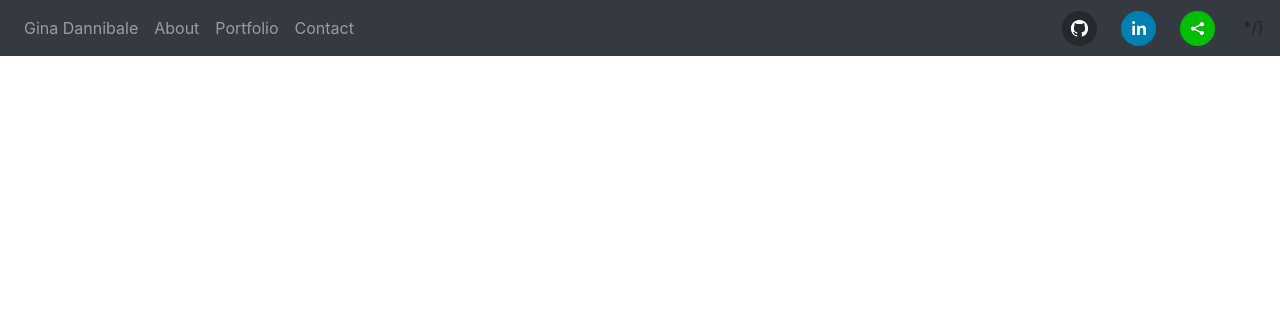
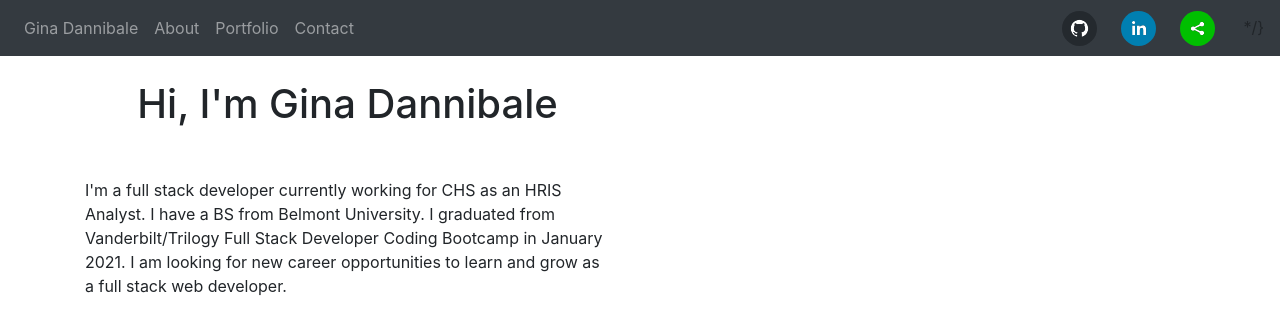
Before and after one commit to gdannibale/My-REACT-Portfolio, a React (Create React App) app: page / in a window 1280 px wide. Shown: the top 332 px of the page. Built offline with nearby package versions, Linux system fonts and the light colour scheme.

Commit message:
Final Working Product

```diff
--- a/src/App.css
+++ b/src/App.css
@@ -25,6 +25,9 @@
   --smallWidth: 85vw;
   --maxWidth: 40rem;
   --fullWidth: 1170px;
+}
+.Navbar {
+  background-color: darkblue;
 }
 
 .section {
@@ -92,6 +95,7 @@ h1 {
   transition: var(--mainTransition);
 
   border-radius: var(--mainBorderRadius);
+  background-color: #49497c;
 }
 
 .family-pic {
@@ -112,10 +116,17 @@ li {
 
 button {
   text-align: center;
-  color: #afafaf;
+  color: white;
   background-color: black;
 }
-
+.card-body {
+  background-color: #49497c(96, 136, 136);
+  color: black;
+}
+.card-header {
+  background-color: #49497c;
+  color: white;
+}
 /* .App {
   text-align: center;
 }
--- a/src/components/Navbar/Navbar.js
+++ b/src/components/Navbar/Navbar.js
@@ -11,7 +11,7 @@ import { SocialIcon } from "react-social-icons"
 
 export default function NavBar(props) {
     return(
-        <Navbar fixed="top" bg="dark" variant="dark" expand="md">
+        <Navbar fixed="top" bg="dark" variant="dark" expand="md" bg-color="darkgrey">
             {/* <Navbar.Brand href="#home">Gina Dannibale</Navbar.Brand> */}
             <Navbar.Toggle aria-controls="basic-navbar-nav" />
             <Navbar.Collapse id="basic-navbar-nav">
--- a/src/pages/About.js
+++ b/src/pages/About.js
@@ -1,7 +1,15 @@
-import React from 'react';
-import { Container, Row, Col } from 'reactstrap';
-import { IconContext} from "react-icons"
-import { DiJsBadge, DiReact, DiMongodb, DiMysql, DiNodejs, DiCss3, DiJqueryLogo } from "react-icons/di";
+import React from "react";
+import { Container, Row, Col } from "reactstrap";
+import { IconContext } from "react-icons";
+import {
+  DiJsBadge,
+  DiReact,
+  DiMongodb,
+  DiMysql,
+  DiNodejs,
+  DiCss3,
+  DiJqueryLogo,
+} from "react-icons/di";
 // import Home from "./pages/Home";
 // import About from "./pages/About";
 // import Portfolio from "./pages/Portfolio";
@@ -16,10 +24,11 @@ export default function About() {
           <Col className="col-md-6 col-12 pt-10">
             <h1 style={{ fontSize: "40px" }}>Hi, I'm Gina Dannibale</h1>
             <p style={{ paddingTop: "10px" }}>
-                Hello, I'm a full stack developer currently working for CHS as an HRIS Analyst. I have a BS from Belmont University. I graduated from
-                Vanderbilt/Trilogy Full Stack Developer Coding Bootcamp in January
-                2021. I am looking for new career opportunities to learn and grow
-                as a full stack web developer.
+              I have been employed by Community Health Systems for the last 6
+              years. I have thoroughly enjoyed my time with this company, but am
+              looking to pursue a career in web development. I have worked with
+              JavaScript, CSS, HTML, HTML5, REACT, MongoDB, JQuery, and have
+              been introduced to several others.
             </p>
           </Col>
           {/* <Col className="col-md-5 col-12">
@@ -120,7 +129,6 @@ export default function About() {
 //                </ul>
 //                </IconContext.Provider>
 
-
 //                         </Col>
 //                     </Row>
 
@@ -130,6 +138,4 @@ export default function About() {
 
 //     }
 
-
-
 //    // <IconContext.Provider value={{ color: "blue", size:"1em"}}>
--- a/src/pages/Contact.js
+++ b/src/pages/Contact.js
@@ -26,7 +26,7 @@ export default function Contact() {
           <h1 style={{ textAlign: "center" }}>ginadannibale@gmail.com</h1>
         </Row>
         <Row className="justify-content-between row">
-          <Col className=" col-lg-4 col-12" textAlign="center">
+          <Col className=" col-lg-4 col-12">
             <Card>
               <CardHeader>LinkedIn</CardHeader>
               <CardBody>
--- a/src/pages/Home.js
+++ b/src/pages/Home.js
@@ -1,22 +1,29 @@
 import React from "react";
 import Navbar from "../components/Navbar/Navbar";
+import { Container, Row, Col } from 'reactstrap';
 
 export default function Home() {
   return (
-      <main id="home">
-          <div>
-              <div className="row">
-                  <div className="col-lg-12 col-12">
-                      {/* <img src={image} alt="sky" className="img-responsive" style={{ width: "100vw", height: "100vh" }} /> */}
-                      <div style={heroText}>
-                          <h1 style={{ fontSize: "45px", fontWeight: "bold", color: "white" }}>Hello. I'm Gina, a Full Stack Developer</h1>
-                      </div>
-                  </div>
-              </div>
-          </div>
-
-      </main>
-  )
+    <main id="main">
+      <Container>
+        <Row className="py-5">
+          <Col className="col-md-6 col-12 pt-10">
+            <h1 style={{ fontSize: "40px" }}>Hi, I'm Gina Dannibale</h1>
+            <p style={{ paddingTop: "10px" }}>
+              I'm a full stack developer currently working for CHS as an
+              HRIS Analyst. I have a BS from Belmont University. I graduated
+              from Vanderbilt/Trilogy Full Stack Developer Coding Bootcamp in
+              January 2021. I am looking for new career opportunities to learn
+              and grow as a full stack web developer.
+            </p>
+          </Col>
+          {/* <Col className="col-md-6 col-12 pt-10">
+            <img src=""
+          </Col> */}
+        </Row>
+      </Container>
+    </main>
+  );
 }
 
 const heroText = {
@@ -25,6 +32,5 @@ const heroText = {
   top: "50%",
   left: "45%",
   fontSize: "large",
-  translate: "translate(-50%, -50%)"
-
-}
+  translate: "translate(-50%, -50%)",
+};
--- a/src/pages/Portfolio.js
+++ b/src/pages/Portfolio.js
@@ -79,18 +79,18 @@ export default function Portfolio() {
           </Col>
           <Col className="col-lg-3 col-12">
             <Card>
-              <CardHeader>Google Books Search</CardHeader>
+              <CardHeader>User Directory</CardHeader>
               <CardBody>
                 <IconContext.Provider value={{ color: "black", size: "10em" }}>
-                  <a href="https://github.com/gdannibale/Google-Book-Search"></a>
+                  <a href="https://github.com/gdannibale/User-Directory"></a>
                 </IconContext.Provider>
 
-                <CardText>This APP allows the user to search and store their favorite books.</CardText>
+                <CardText>This APP allows the user to search and sort users in the directory.</CardText>
                 <Button
-                  href="https://thawing-caverns-35286.herokuapp.com/"
+                  href="https://quiet-stream-42850.herokuapp.com/"
                   // target="_blank"
                 >
-                  Create your book list!
+                  See users!
                 </Button>
               </CardBody>
             </Card>
```
Also changed, not shown: 1 other file (tests, documents, lock files or other folders). Lines whose indentation alone changed are shown as unchanged.
